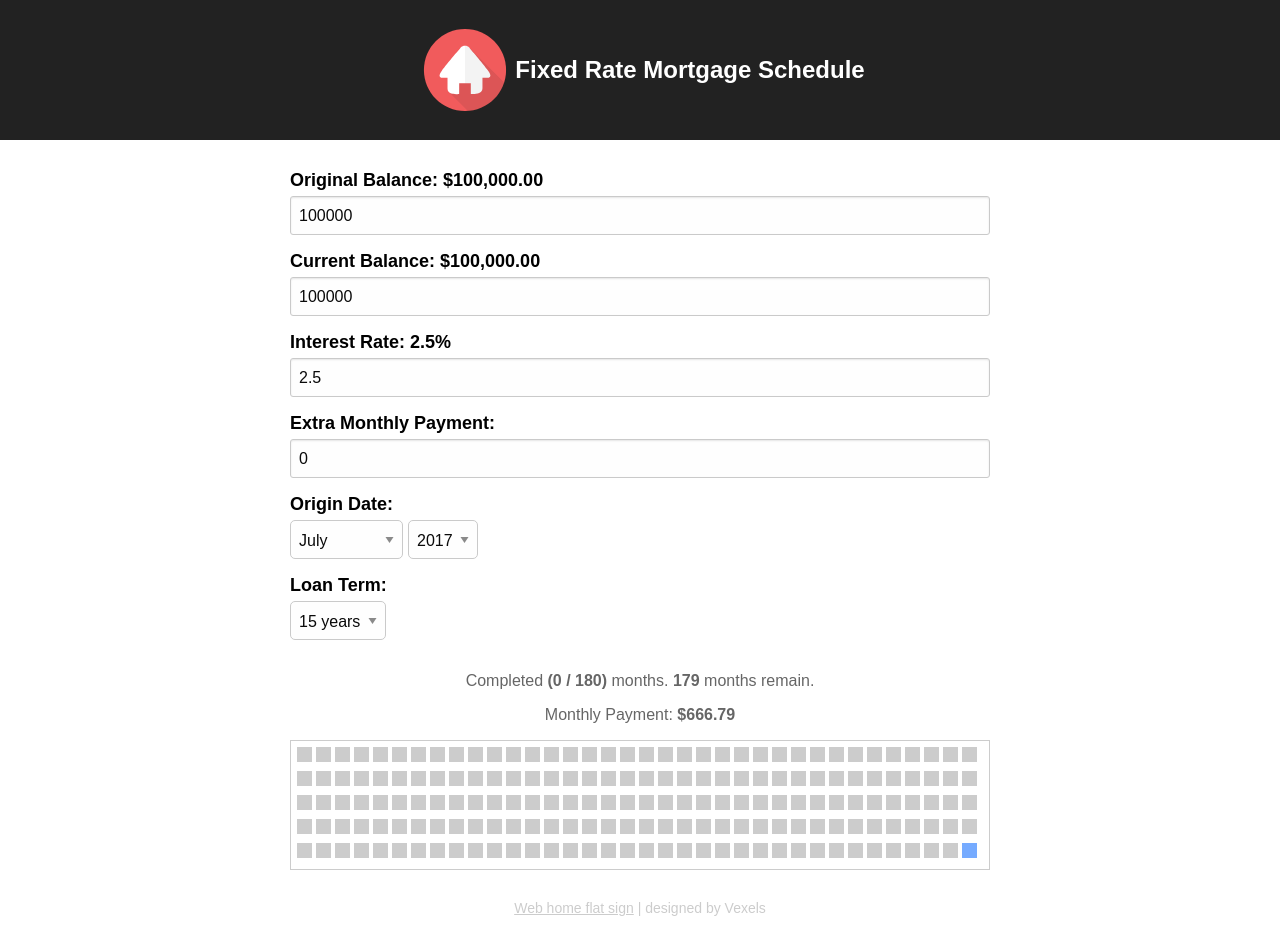
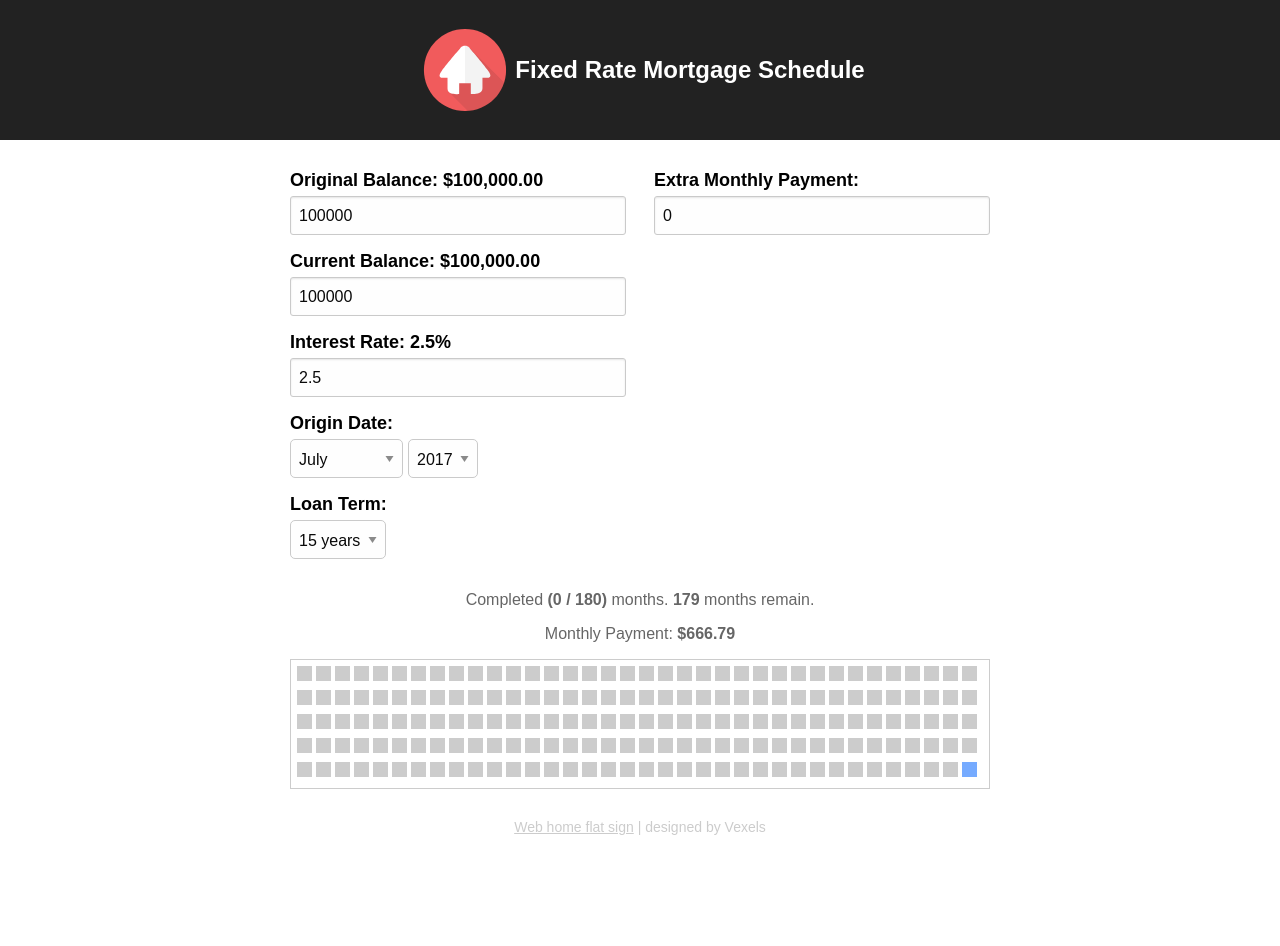
Before and after one commit to dillonhafer/mortgage-schedule, a React (Create React App) app: page / in a window 1280 px wide. After the commit the page ends 865 px from the top, so only its background shows below. Built offline with nearby package versions, Linux system fonts and the light colour scheme.

Commit message:
Use flex layout

```diff
--- a/src/App.js
+++ b/src/App.js
@@ -2,6 +2,7 @@ import React, { Component } from 'react';
 import './styles/css/App.css';
 import moment from 'moment';
 import Month from './Month';
+import MonthChart from './MonthChart';
 import {numberToCurrency} from './Helpers';
 import logo from './home.svg';
 
@@ -161,6 +162,8 @@ class App extends Component {
           <h2>Fixed Rate Mortgage Schedule</h2>
         </div>
         <div className="App-intro">
+          <div className="formRow">
+            <div className="loanDetails">
               <label htmlFor="originalBalance">Original Balance: <b>{numberToCurrency(loanBalance)}</b></label>
               <input id="originalBalance" type="number" pattern="[0-9]*" min="1000" max="500000" step="1000" value={loanBalance} onChange={this.handleLoanBalanceChange} />
 
@@ -170,8 +173,6 @@ class App extends Component {
               <label htmlFor="interestRate">Interest Rate: <b>{interestRate}%</b></label>
               <input id="interestRate" type="number" pattern="[0-9]*" min="0.10" max="30.00" value={interestRate} step="0.1" onChange={this.handleInterestRateChange} />
 
-          <label htmlFor="extraMonthlyPayment">Extra Monthly Payment:</label>
-          <input id="extraMonthlyPayment" value={extraMonthlyPayment} min="1" type="number" onChange={this.handleExtraMonthlyPaymentChange} />
 
               <label htmlFor="startMonth">Origin Date:</label>
               <div>
@@ -203,6 +204,13 @@ class App extends Component {
                   }
                 </select>
               </div>
+            </div>
+
+            <div className="extraPayments">
+              <label htmlFor="extraMonthlyPayment">Extra Monthly Payment:</label>
+              <input id="extraMonthlyPayment" value={extraMonthlyPayment} min="1" type="number" onChange={this.handleExtraMonthlyPaymentChange} />
+            </div>
+          </div>
 
           <p className='remainingLabel'>
             Completed <b>({completedMonths} / {totalMonths})</b> months. <b>{totalMonths - completedMonths - earlyMonths}</b> months remain.
@@ -210,14 +218,7 @@ class App extends Component {
           <p className='remainingLabel'>
             Monthly Payment: <b>{numberToCurrency(monthlyPayment)}</b>
           </p>
-          <div className='monthChart'>
-            {
-              _months.map((month,i) => {
-                const date = moment([startYear, startMonth, 1]).add(i, 'M')
-                return <Month key={i} month={month} date={date} />
-              })
-            }
-          </div>
+          <MonthChart months={_months} startYear={startYear} startMonth={startMonth} />
         </div>
         <div className="attribution-link">
           <a href="https://www.vexels.com/vectors/preview/135263/web-home-flat-sign">Web home flat sign</a> | designed by Vexels
--- /dev/null
+++ b/src/MonthChart.js
@@ -0,0 +1,26 @@
+import React, { Component } from 'react';
+import Month from './Month';
+import moment from 'moment';
+
+class MonthChart extends Component {
+  render() {
+    const {
+      months,
+      startYear,
+      startMonth,
+    } = this.props;
+
+    return (
+      <div className='monthChart'>
+        {
+          months.map((month,i) => {
+            const date = moment([startYear, startMonth, 1]).add(i, 'M')
+            return <Month key={i} month={month} date={date} />
+          })
+        }
+      </div>
+    );
+  }
+}
+
+export default MonthChart;
--- a/src/styles/css/App.css
+++ b/src/styles/css/App.css
@@ -172,4 +172,29 @@ input[type=range].range-input {
   input[type=range].range-input:focus::-ms-fill-upper {
     background: rgba(180, 180, 180, 0.55); }
 
+.formRow {
+  display: -webkit-flex;
+  display: flex;
+  flex-direction: row;
+  justify-content: space-between; }
+
+.loanDetails {
+  width: 48%;
+  margin-right: 1%; }
+
+.extraPayments {
+  width: 48%;
+  margin-left: 1%; }
+
+@media only screen and (min-device-width: 320px) and (max-device-width: 568px) {
+  .formRow {
+    display: -webkit-flex;
+    display: flex;
+    flex-direction: column;
+    justify-content: space-between; }
+
+  .loanDetails, .extraPayments {
+    width: 100%;
+    margin-right: 0%; } }
+
 /*# sourceMappingURL=App.css.map */
--- a/src/styles/scss/App.scss
+++ b/src/styles/scss/App.scss
@@ -208,3 +208,36 @@ input[type=range].range-input {
     background: rgba(180, 180, 180, 0.55);
   }
 }
+
+.formRow {
+  display: -webkit-flex;
+  display: flex;
+  flex-direction: row;
+  justify-content: space-between;
+}
+
+.loanDetails {
+  width: 48%;
+  margin-right: 1%;
+}
+
+.extraPayments {
+  width: 48%;
+  margin-left: 1%;
+}
+
+@media only screen
+and (min-device-width : 320px)
+and (max-device-width : 568px) {
+  .formRow {
+    display: -webkit-flex;
+    display: flex;
+    flex-direction: column;
+    justify-content: space-between;
+  }
+
+  .loanDetails, .extraPayments {
+    width: 100%;
+    margin-right: 0%;
+  }
+}
```
Also changed, not shown: 1 other file (tests, documents, lock files or other folders). Lines whose indentation alone changed are shown as unchanged.
